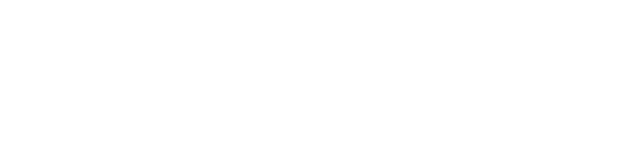
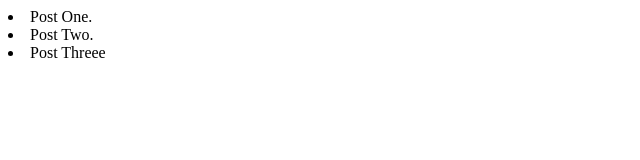
Before and after one commit to Nola360/Day-25, a plain HTML site: page index.html in a window 1280 px wide. Shown: the whole page, without its empty margins (0-640 px from the left). Drawn offline with Linux system fonts and the light colour scheme.

Commit message:
added js content

```diff
--- a/app.js
+++ b/app.js
@@ -0,0 +1,60 @@
+const posts = [
+  { title: 'Post One.', body: 'This is post one.' },
+  { title: 'Post Two.', body: 'This is post two.' }
+];
+
+// function createPost() {
+//   setTimeout(function () {
+//     post.push(post);
+//   }, 2000);
+
+
+
+// }
+
+// function getPosts() {
+//   setTimeout(function () {
+//     let output = '';
+//     post.forEach(function (post) {
+//       output += `<li>${post.title} </li>`
+//     });
+
+//     document.body.innerHTML = output;
+
+//   }, 1000);
+
+
+// }
+
+
+// createPost({ title: 'Post Threee', body: "This is post three" })
+
+// getPosts();
+
+
+function createPost(post, callback) {
+  setTimeout(function () {
+    posts.push(post);
+    callback();
+  }, 2000);
+
+
+
+}
+
+function getPosts() {
+  setTimeout(function () {
+    let output = '';
+    posts.forEach(function (post) {
+      output += `<li>${post.title} </li>`
+    });
+
+    document.body.innerHTML = output;
+
+  }, 1000);
+
+
+}
+
+
+createPost({ title: 'Post Threee', body: "This is post three" }, getPosts);
--- a/index.html
+++ b/index.html
@@ -14,4 +14,4 @@
 
 <script src="app.js"></script>
 
-</html>
+</html
```
